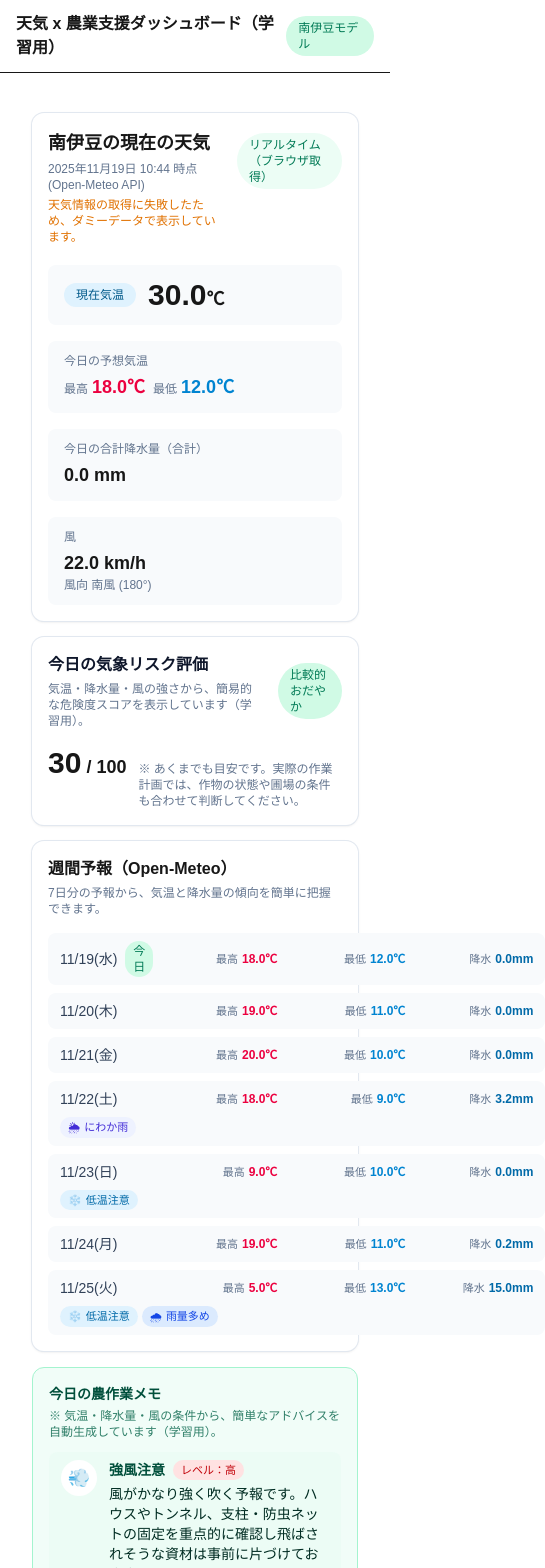
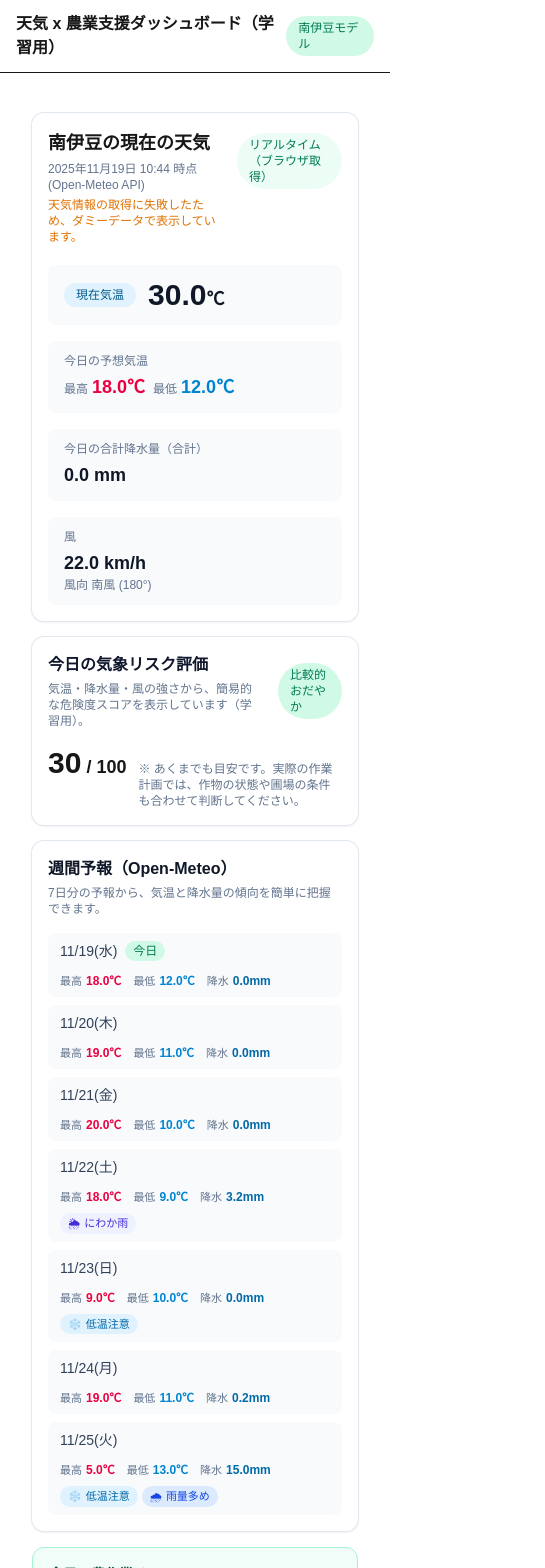
Before and after one commit to tomo1583gh/weather-farm-app, a Next.js app: page / in a window 390 px wide. Shown: the top 1568 px of the page, 545 px wide, since content can reach past the window. Built offline with nearby package versions, Linux system fonts and the light colour scheme; no server answers.

Commit message:
Update layout for mobile

```diff
--- a/app/_components/WeatherDashboard.tsx
+++ b/app/_components/WeatherDashboard.tsx
@@ -57,7 +57,7 @@ const LON = 138.85;
 async function fetchWeatherBrowser(): Promise<WeatherResponse> {
   const url = `https://api.open-meteo.com/v1/forecast?latitude=${LAT}&longitude=${LON}&current_weather=true&daily=temperature_2m_max,temperature_2m_min,precipitation_sum&timezone=Asia%2FTokyo`;
 
-  console.log("[WEATHER] client fetch start", url);
+  // console.log("[WEATHER] client fetch start", url);
 
   const res = await fetch(url, {
     // 好みで no-store にしてもOK
@@ -69,7 +69,7 @@ async function fetchWeatherBrowser(): Promise<WeatherResponse> {
   }
 
   const json = (await res.json()) as WeatherResponse;
-  console.log("[WEATHER] client fetch success");
+  // console.log("[WEATHER] client fetch success");
   return json;
 }
 
@@ -245,7 +245,7 @@ export default function WeatherDashboard() {
         setWeather(data);
         setErrorMessage(null);
       } catch (err) {
-        console.error("[WEATHER] client fetch failed, use dummy:", err);
+        // console.error("[WEATHER] client fetch failed, use dummy:", err);
         if (cancelled) return;
 
         setWeather(createDummyWeather());
@@ -392,7 +392,7 @@ export default function WeatherDashboard() {
       <section className="rounded-xl bg-white p-4 shadow-sm ring-1 ring-slate-200 md:p-5">
         <div className="flex items-baseline justify-between gap-4">
           <div>
-            <h2 className="text-lg font-semibold md:text-xl">
+            <h2 className="text-lg font-semibold font-slate-900 md:text-xl">
               南伊豆の現在の天気
             </h2>
             <p className="mt-1 text-xs text-slate-500 md:text-sm">
@@ -414,7 +414,7 @@ export default function WeatherDashboard() {
             <div className="rounded-full bg-sky-100 px-3 py-1 text-xs font-medium text-sky-800">
               現在気温
             </div>
-            <div className="text-3xl font-bold md:text-4xl">
+            <div className="text-3xl font-bold text-gray-900 md:text-4xl">
               {current.temperature.toFixed(1)}
               <span className="text-lg">℃</span>
             </div>
@@ -446,7 +446,7 @@ export default function WeatherDashboard() {
             <div className="text-xs font-medium text-slate-500">
               今日の合計降水量（合計）
             </div>
-            <div className="mt-1 text-lg font-semibold md:text-xl">
+            <div className="mt-1 text-lg font-semibold text-gray-900 md:text-xl">
               {todayPrecip.toFixed(1)} mm
             </div>
           </div>
@@ -454,7 +454,7 @@ export default function WeatherDashboard() {
           {/* 風 */}
           <div className="flex flex-col justify-center rounded-lg bg-slate-50 px-4 py-3">
             <div className="text-xs font-medium text-slate-500">風</div>
-            <div className="mt-1 text-lg font-semibold md:text-xl">
+            <div className="mt-1 text-lg font-semibold text-gray-900 md:text-xl">
               {current.windspeed.toFixed(1)} km/h
             </div>
             <div className="text-xs text-slate-500">
@@ -485,7 +485,7 @@ export default function WeatherDashboard() {
         <div className="mt-4 flex items-baseline gap-3">
           <div className="text-3xl font-bold md:text-4xl whitespace-nowrap">
             {risk.score}
-            <span className="text-lg font-semibold"> / 100</span>
+            <span className="text-lg font-semibold text-gray"> / 100</span>
           </div>
           <p className="text-xs text-slate-500 md:text-sm">
             ※ あくまでも目安です。実際の作業計画では、作物の状態や圃場の条件も合わせて判断してください。
@@ -497,7 +497,7 @@ export default function WeatherDashboard() {
       <section className="rounded-xl bg-white p-4 shadow-sm ring-1 ring-slate-200 md:p-5">
         <div className="flex items-baseline justify-between gap-4">
           <div>
-            <h3 className="text-base font-semibold md:text-lg">
+            <h3 className="text-base font-semibold text-gray-900 md:text-lg">
               週間予報（Open-Meteo）
             </h3>
             <p className="mt-1 text-xs text-slate-500">
@@ -553,7 +553,7 @@ export default function WeatherDashboard() {
                 key={dStr}
                 className="flex flex-col gap-2 rounded-lg bg-slate-50 px-3 py-2 md:flex-row md:items-center md:justify-between md:px-4 md:py-3"
               >
-                <div className="flex items-center justify-between gap-3">
+                <div className="flex flex-wrap items-center justify-between gap-3">
                   <div className="flex items-center gap-2 md:w-40">
                     <span className="text-sm font-medium text-slate-700 md:text-base">
                       {label}
@@ -565,22 +565,22 @@ export default function WeatherDashboard() {
                     )}
                   </div>
 
-                  <div className="flex items-baseline gap-4 text-xs md:text-sm">
-                    <span className="flex w-28 items-baseline justify-end gap-1 tabular-nums">
+                  <div className="flex flex-wrap gap-x-3 gap-y-1 text-xs md:text-sm">
+                    <span className="flex items-baseline justify-end gap-1 tabular-nums">
                       <span className="text-[11px] text-slate-500">最高</span>
                       <span className="font-semibold text-rose-600">
                         {max.toFixed(1)}℃
                       </span>
                     </span>
 
-                    <span className="flex w-28 items-baseline justify-end gap-1 tabular-nums">
+                    <span className="flex items-baseline justify-end gap-1 tabular-nums">
                       <span className="text-[11px] text-slate-500">最低</span>
                       <span className="font-semibold text-sky-600">
                         {min.toFixed(1)}℃
                       </span>
                     </span>
 
-                    <span className="flex w-28 items-baseline justify-end gap-1 tabular-nums">
+                    <span className="flex items-baseline justify-end gap-1 tabular-nums">
                       <span className="text-[11px] text-slate-500">降水</span>
                       <span className="font-semibold text-sky-700">
                         {prec.toFixed(1)}mm
```
